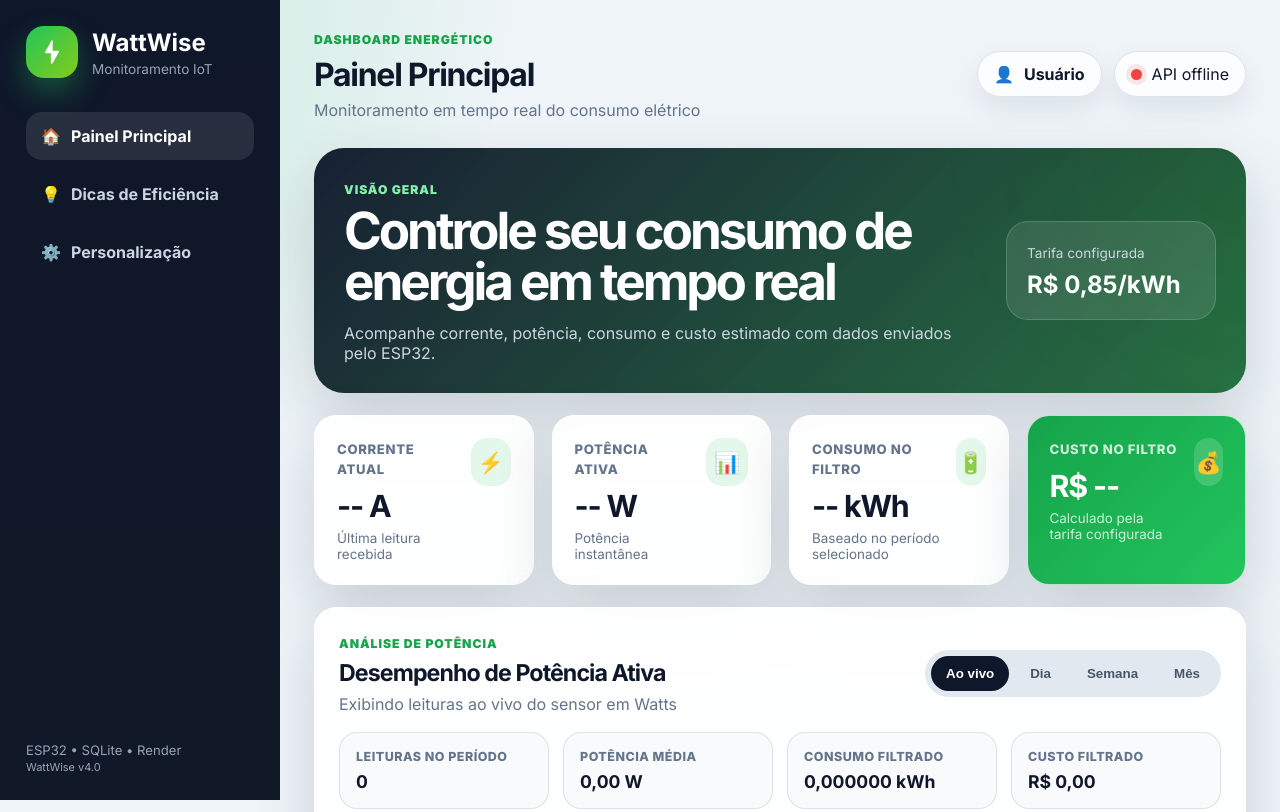
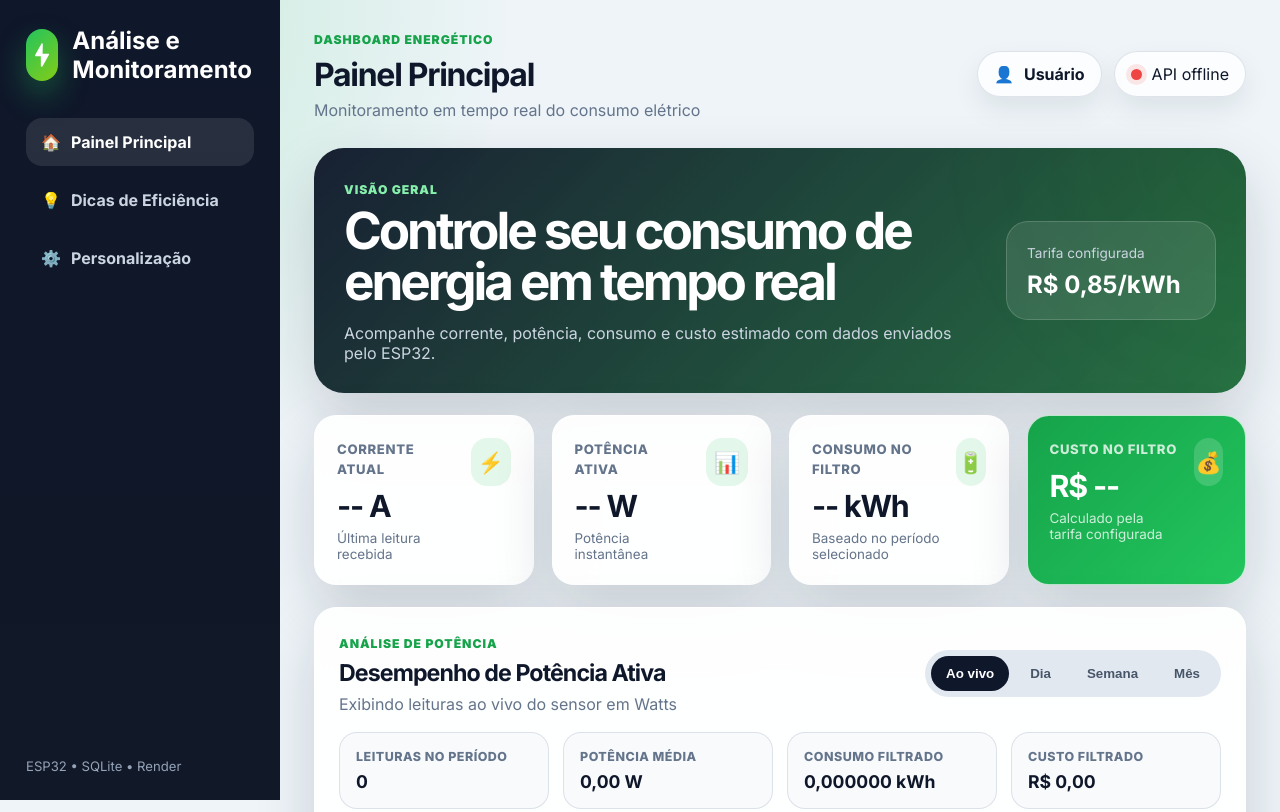
Before and after one commit to SANTAN4PH/Analise-e-Monitoramento, a plain HTML site: page frontend/index.html in a window 1280 px wide. Shown: the top 812 px of the page. Drawn offline with nearby package versions, Linux system fonts and the light colour scheme; no server answers.

Commit message:
Atualização v1.0

```diff
--- a/frontend/index.html
+++ b/frontend/index.html
@@ -4,7 +4,7 @@
   <meta charset="UTF-8" />
   <meta name="viewport" content="width=device-width, initial-scale=1.0" />
 
-  <title>WattWise - Monitoramento Inteligente</title>
+  <title>Análise e Monitoramento Inteligente</title>
 
   <link rel="preconnect" href="https://fonts.googleapis.com">
   <link rel="preconnect" href="https://fonts.gstatic.com" crossorigin>
@@ -29,8 +29,7 @@
         </div>
 
         <div class="brand-text">
-          <h1>WattWise</h1>
-          <p>Monitoramento IoT</p>
+          <h1>Análise e Monitoramento</h1>
         </div>
       </div>
 
@@ -60,7 +59,6 @@
 
     <div class="sidebar-footer">
       <p>ESP32 • SQLite • Render</p>
-      <small>WattWise v4.0</small>
     </div>
   </aside>
 
```
